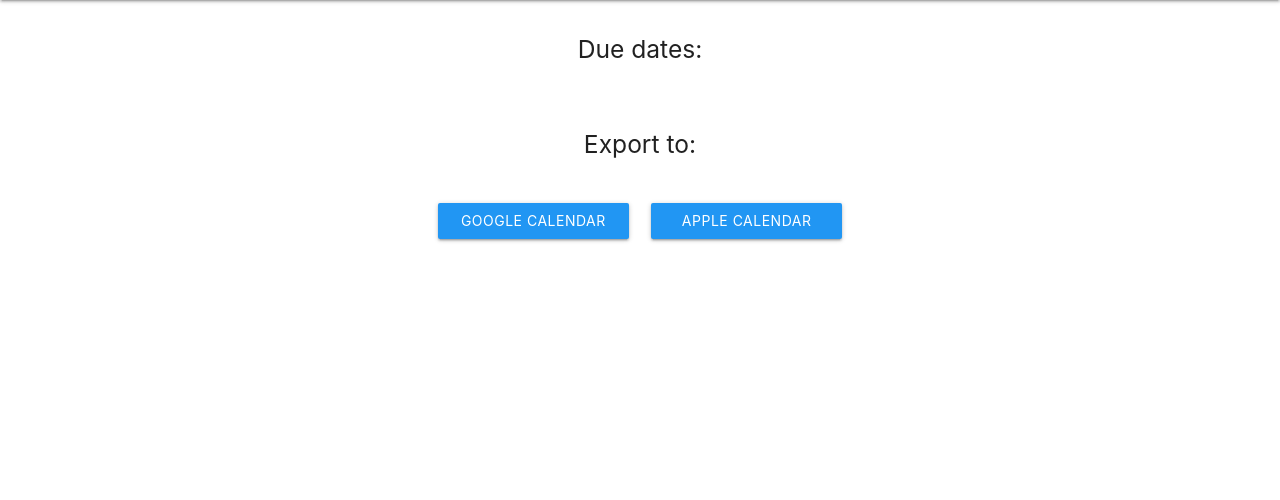
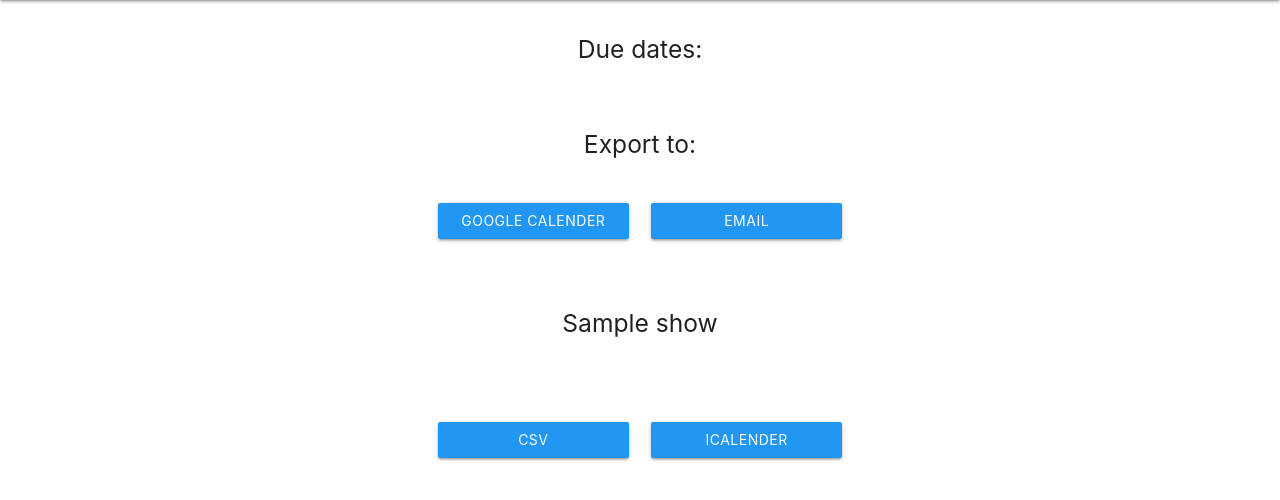
Before and after one commit to unsw-se2021/digital_invention, a Flask app: template templates/duedates.html in a window 1280 px wide. Shown: the part 95-595 px from the top of the page. Run offline with Flask 2, Linux system fonts and the light colour scheme; the visitor is signed in with stand-in values (Sample User, id 1); the template is opened without the code that fills it: most values are stand-ins (such as "Sample title", 1, 10 or a date in 2020); parts of the project's set-up code (start-up, migrations or seed data) failed here and were passed over.

Commit message:
email and gcal integrated

```diff
--- a/RaisinSystem.py
+++ b/RaisinSystem.py
@@ -67,6 +67,19 @@
                 due_date = term_start + timedelta(days=7*(int(d.week) - 1))
                 deadlines.append(Deadline(c.name + " - " + d.name, due_date.isoformat(), "Description", "UNSW"))
         self._deadline_system.createCalender(id, deadlines, "ical")
+
+    # Get Deadline Object
+    def get_deadlines(self, id):
+        courses = self.get_courses(id)
+        deadlines = []
+        term_start = datetime.strptime("18/2/19", "%d/%m/%y")
+        for c in courses:
+            for d in c.due_dates:
+                if d.week == "Exam Period":
+                    continue
+                due_date = term_start + timedelta(days=7*(int(d.week) - 1))
+                deadlines.append(Deadline(c.name + " - " + d.name, due_date.isoformat(), "Description", "UNSW"))
+        return deadlines
 
     def get_gcal(self, id):
         courses = self.get_courses(id)
--- a/client_secrets.json
+++ b/client_secrets.json
@@ -1,8 +1,8 @@
 {
   "web": {
-    "client_id": "72327835048-12qt6irtjccsntaptn1sviplmv5r3qkc.apps.googleusercontent.com",
-    "client_secret": "XjF_Vde1uPEwgbRpuHw0HoRF",
-    "redirect_uris": ["https://www.example.com/oauth2callback"],
+    "client_id": "977810044263-vk1r3up83p2ducal2887bpa4d3fa7flm.apps.googleusercontent.com",
+    "client_secret": "z1d-LPzffet7wqNgCluoemnH",
+    "redirect_uris": ["https://calendar.google.com/calendar/r"],
     "auth_uri": "https://accounts.google.com/o/oauth2/auth",
     "token_uri": "https://accounts.google.com/o/oauth2/token"
   }
--- a/routes.py
+++ b/routes.py
@@ -40,26 +40,53 @@
 @app.route('/events', methods=["GET", "POST"])
 @login_required
 def events():
-    try:
-        if request.method == "POST":
-            # write to necessary stuff
-            system.scrape_due_dates(current_user.id)
-            return redirect(url_for("duedates"))
+    #try:
+    if request.method == "POST":
+        # write to necessary stuff
+        system.scrape_due_dates(current_user.id)
+        return redirect(url_for("duedates"))
 
-        return render_template("events.html")
-    except:
-        return redirect(url_for("logout"))
+    return render_template("events.html")
+    #except:
+        #return redirect(url_for("logout"))
 
 @app.route('/duedates', methods=["GET", "POST"])
 @login_required
 def duedates():
-    # try:
+    try:
+        courses = system.get_courses(current_user.id)
+        system._deadline_system.createCalender(current_user.id, system.get_deadlines(current_user.id))
+
+        #system.get_ical(current_user.id)
+        # system.get_gcal(current_user.id)
+        return render_template('duedates.html', courses = courses)
+    except:
+         return redirect(url_for("logout"))
+
+
+@app.route('/duedates/<show>', methods=["GET", "POST"])
+@login_required
+def duedatesShow(show):
+    #try:
     courses = system.get_courses(current_user.id)
-    system.get_ical(current_user.id)
-    # system.get_gcal(current_user.id)
-    return render_template('duedates.html', courses = courses)
-    # except:
-    #     return redirect(url_for("logout"))
+
+    if request.method == "POST":
+        d = system.get_deadlines(current_user.id)
+        if 'gid' == show:
+            error = system._deadline_system.gcal(request.form['gID'], d)
+            return redirect(url_for('duedatesShow', show=error))
+        elif 'eadd' == show:
+            error = system._deadline_system.sendEmail(current_user.id, request.form['eAdd'])
+            return redirect(url_for('duedatesShow', show=error))
+        else:
+            render_template('duedates.html', courses = courses, show=show)
+
+    return render_template('duedates.html', courses = courses, show=show)
+
+    #except:
+        #return redirect(url_for("logout"))
+
+
 
 @app.route('/logout')
 @login_required
@@ -67,8 +94,8 @@
     system.log_out_user(current_user.id)
     return redirect(url_for("login"))
 
-@app.route('/calendar')
+@app.route('/calender/<fileType>')
 @login_required
-def sendcalendar():
-    return send_file("calendars/" + current_user.id + "_calendar.ics")
+def sendcalendar(fileType):
+    return send_file("calender/" + current_user.id + "."+fileType)
     # return send_from_directory('calendars',  current_user.id + ".ics")
--- a/templates/duedates.html
+++ b/templates/duedates.html
@@ -36,16 +36,89 @@
 <div class="row">
     <h5 class="header center col l12 s8 offset-s2">Export to:</h5>
 </div>
+
 <div class="row">
     <div class="col l4 s8 offset-l4 offset-s2 center">
         <div class="row">
             <div class="col l6 s12">
-                <p><a class="btn waves-effect waves-light full_width blue" href="https://www.google.com/calendar" target="_blank">Google Calendar</a></p>
+                <p>
+                    <a href="/duedates/gid">
+                        <button class="btn waves-effect waves-light blue full_width">Google Calender</button>
+                    </a>
+                </p>
             </div>
             <div class="col l6 s12">
-                <p><a class="btn waves-effect waves-light full_width blue" href="/calendar">Apple Calendar</a></p>
+                <p>
+                    <a href="/duedates/eadd">
+                        <button class="btn waves-effect waves-light blue full_width">Email</button>
+                    </a>
+                </p>
             </div>
         </div>
     </div>
 </div>
+<div class="row">
+    <form class="col l4 s8 offset-l4 offset-s2 center" method="POST">
+        <div class="row">
+            {% if "gid" == show %}
+            <div class="row center">
+                <p>
+                    <a target="_blank" rel="noopener noreferrer" href="https://accounts.google.com/o/oauth2/auth?client_id=977810044263-vk1r3up83p2ducal2887bpa4d3fa7flm.apps.googleusercontent.com&redirect_uri=urn%3Aietf%3Awg%3Aoauth%3A2.0%3Aoob&scope=https%3A%2F%2Fwww.googleapis.com%2Fauth%2Fcalendar&access_type=offline&response_type=code">Get Google Code!</a>
+                </p>
+                <div class="input-field">
+                    <i class="material-icons prefix">security</i>
+                    <input id="gid" type="text" name="gID" value="{{request.form.gID}}">
+                    <label for="gid">Paste Google Verification Code Here!</label>
+                </div>
+                <div class="row center">
+                <!-- <i class="material-icons right">send</i> CANNOT GET THE ARROW INSIDE LOGIN BUTTON -->
+                <input class="btn waves-effect waves-light blue" value="Verify Code!" type="submit">
+                </div>
+            </div>
+            {% elif "eadd" == show %}
+            <div class="row center">
+                <div class="input-field">
+                     <i class="material-icons prefix">account_box</i>
+                     <input id="eadd" type="email" name="eAdd" value="{{request.form.eAdd}}">
+                     <label for="eadd">Email</label>
+                 </div>
+                 <div class="row center">
+                     <!-- <i class="material-icons right">send</i> CANNOT GET THE ARROW INSIDE LOGIN BUTTON -->
+                    <input class="btn waves-effect waves-light blue" value="Email Files" type="submit">
+                </div>
+            </div>
+            {% else %}
+            <div class="row">
+                <h5 class="center col l12 s8 offset-s2">{{show}}</h5>
+            </div>
+            {% endif %}
+        </div>
+    </form>
+</div>
+<div class="row">
+    <div class="col l4 s8 offset-l4 offset-s2 center">
+        <div class="row">
+            <div class="col l6 s12">
+                <p>
+                    <a href="/calender/csv" target="blank"
+                        <button class="btn waves-effect waves-light blue full_width">CSV</button>
+                    </a>
+                </p>
+            </div>
+            <div class="col l6 s12">
+                <p>
+                    <a href="/calender/ics" target="blank"
+                        <button class="btn waves-effect waves-light blue full_width">iCalender</button>
+                    </a>
+                </p>
+            </div>
+        </div>
+    </div>
+</div>
+
+
+
+
+
+
 {% endblock content %}
```
Also changed, not shown: Deadline.py (+6 -1 lines), DeadlineSystem.py (+95 -15 lines).
